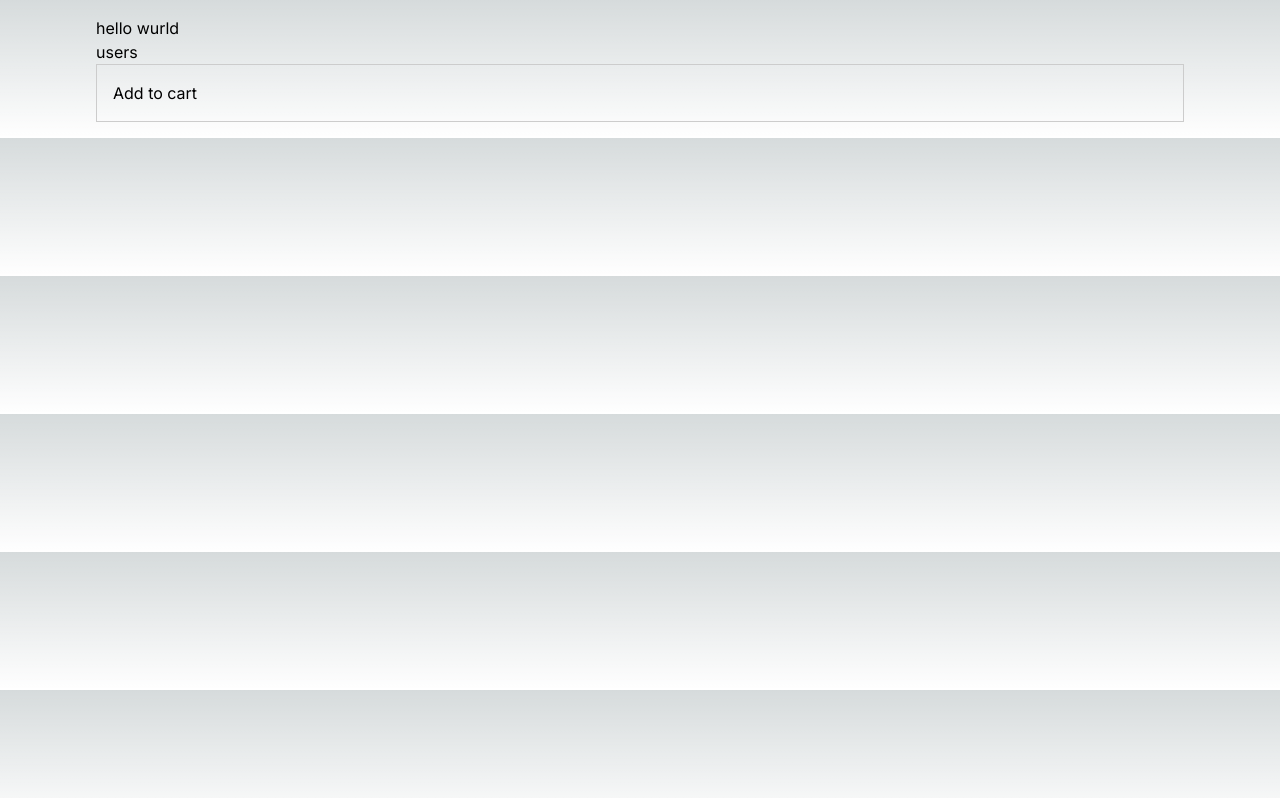
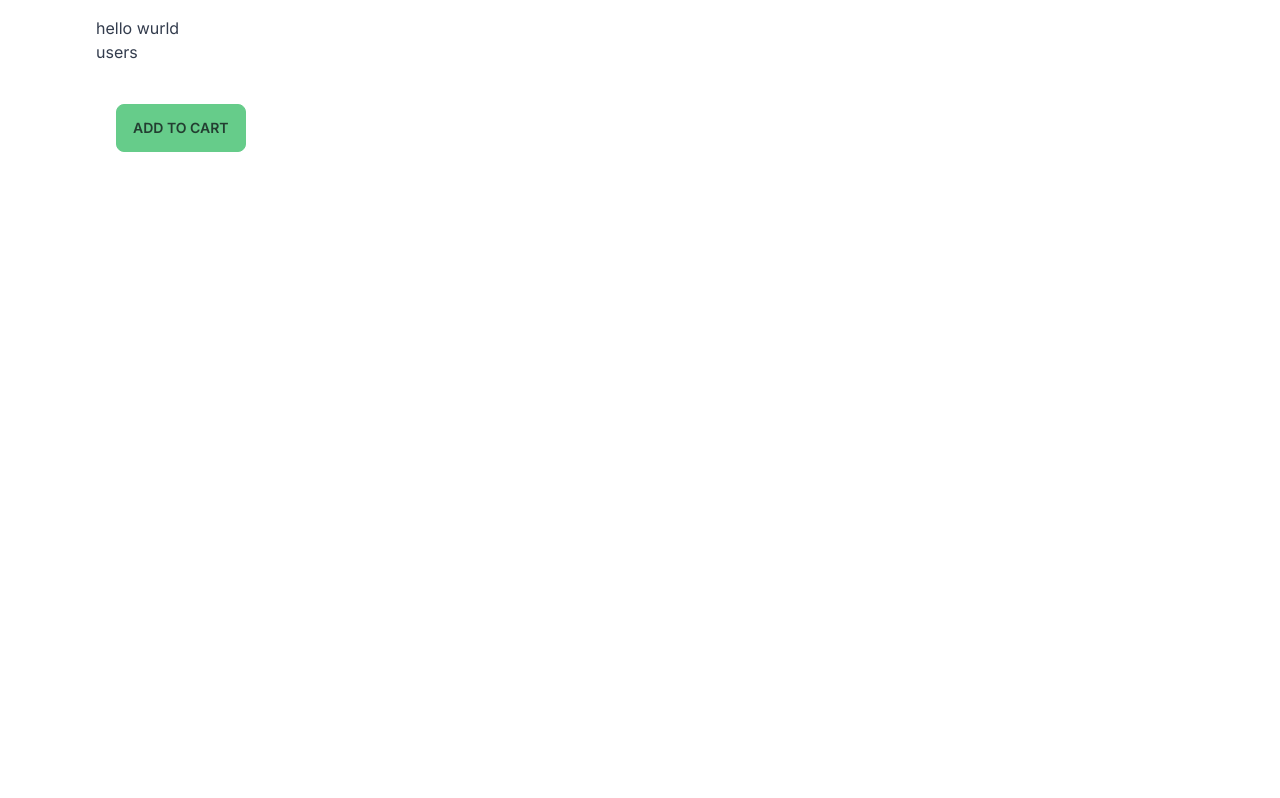
Before and after one commit to KeturahDev/next-app, a Next.js app: page / in a window 1280 px wide. Built offline with nearby package versions, Linux system fonts and the light colour scheme.

Commit message:
utilize tailwind and daisy ui

```diff
--- a/app/components/AddToCart.tsx
+++ b/app/components/AddToCart.tsx
@@ -8,7 +8,7 @@
 const AddToCart = () => {
   return (
     <div>
-      <button onClick={() => {console.log("hm")}}>Add to cart</button>
+      <button className='btn btn-primary' onClick={() => {console.log("hm")}}>Add to cart</button>
     </div>
   )
 }
--- a/app/components/ProductCard.module.css
+++ /dev/null
@@ -1,4 +0,0 @@
-.card {
-  border: 1px solid #ccc;
-  padding: 1rem;
-}
--- a/app/components/ProductCard.tsx
+++ b/app/components/ProductCard.tsx
@@ -1,13 +1,12 @@
 import React from 'react'
 import AddToCart from './AddToCart';
-import styles from "./ProductCard.module.css";
 
 // this is a server component by default
 // will not handle state or its react hooks
 // Will statically render: will build once during application build
 const ProductCard = () => {
   return (
-    <div className={styles.card}>
+    <div className='p-5 my-5 hover:bg-emerald-950'>
       <AddToCart />
     </div>
   )
--- a/app/globals.css
+++ b/app/globals.css
@@ -2,28 +2,7 @@
 @tailwind components;
 @tailwind utilities;
 
-:root {
-  --foreground-rgb: 0, 0, 0;
-  --background-start-rgb: 214, 219, 220;
-  --background-end-rgb: 255, 255, 255;
-}
-
-@media (prefers-color-scheme: dark) {
-  :root {
-    --foreground-rgb: 255, 255, 255;
-    --background-start-rgb: 0, 0, 0;
-    --background-end-rgb: 0, 0, 0;
-  }
-}
-
 body {
-  color: rgb(var(--foreground-rgb));
   padding: 1rem;
   margin: 0 5rem;
-  background: linear-gradient(
-      to bottom,
-      transparent,
-      rgb(var(--background-end-rgb))
-    )
-    rgb(var(--background-start-rgb));
 }
--- a/app/layout.tsx
+++ b/app/layout.tsx
@@ -15,7 +15,7 @@
   children: React.ReactNode
 }) {
   return (
-    <html lang="en">
+    <html data-theme="emerald" lang="en">
       <body className={inter.className}>{children}</body>
     </html>
   )
--- a/app/users/page.tsx
+++ b/app/users/page.tsx
@@ -3,6 +3,7 @@
 interface User {
   id: number;
   name: string;
+  email: string;
 }
 
 // How caching works in Next:
@@ -22,9 +23,20 @@
     <div>
       <h1>Users</h1>
       <p>{new Date().toLocaleTimeString()}</p>
-      <ul>
-        {users.map(user => <li key={user.id}>{user.name}</li>)}
-      </ul>
+      <table className='table table-bordered'>
+        <thead>
+          <tr>
+            <th>Name</th>
+            <th>Email</th>
+          </tr>
+        </thead>
+        <tbody>
+          {users.map(user => <tr key={user.id}>
+            <td>{user.name}</td>
+            <td>{user.email}</td>
+          </tr>)}
+        </tbody>
+      </table>
     </div>
   )
 }
--- a/package.json
+++ b/package.json
@@ -21,5 +21,8 @@
     "react-dom": "18.2.0",
     "tailwindcss": "3.3.5",
     "typescript": "5.2.2"
+  },
+  "devDependencies": {
+    "daisyui": "^3.9.4"
   }
 }
--- a/tailwind.config.ts
+++ b/tailwind.config.ts
@@ -15,6 +15,9 @@
       },
     },
   },
-  plugins: [],
+  plugins: [require("daisyui")],
+  daisyui: {
+    themes: ["forest", "winter", "emerald"],
+  },
 }
 export default config
```
Also changed, not shown: 1 other file (tests, documents, lock files or other folders).
